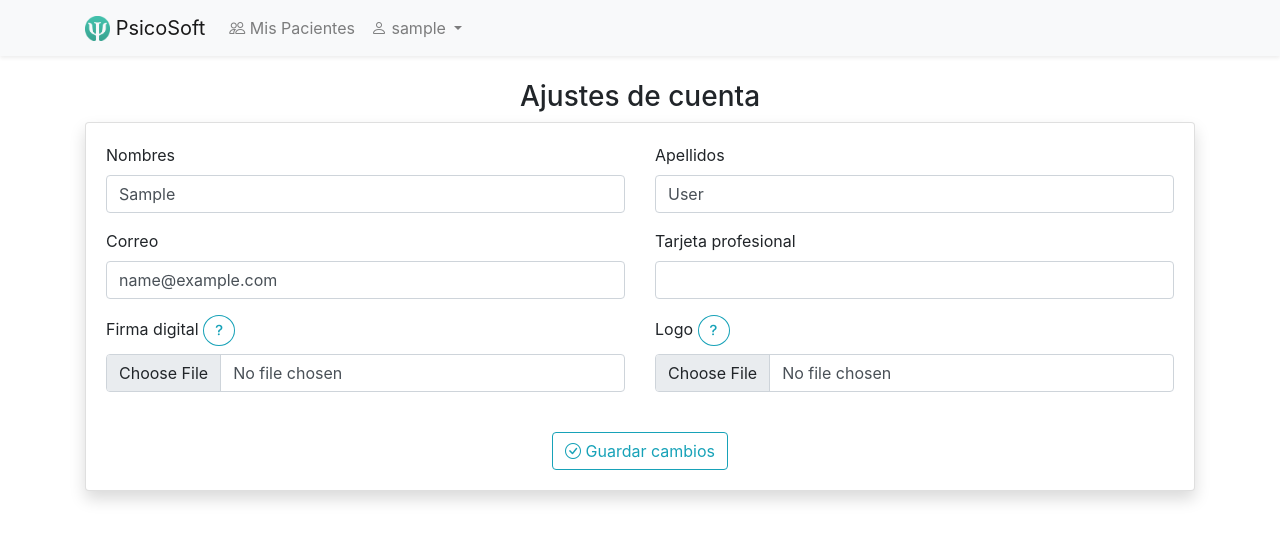
After one commit to samir04m/PsicoSoft, a Django app: page /cuenta/ in a window 1280 px wide. The commit adds this page. Shown: the top 541 px of the page. Run offline with Django 4.2, Linux system fonts and the light colour scheme; the visitor is signed in with stand-in values (Sample User, id 1); data that the repository does not hold is empty; some libraries are stand-ins or nearby versions.

Commit message:
Vista Ajustes de cuenta

```diff
--- a/main/templatetags/myTags.py
+++ b/main/templatetags/myTags.py
@@ -14,6 +14,6 @@ def getEdad(fechaNacimiento):
     if fechaNacimiento:
         today = date.today()
         edad = today.year - fechaNacimiento.year - ((today.month, today.day) < (fechaNacimiento.month, fechaNacimiento.day))
-        return edad + " años"
+        return str(edad) + " años"
     else:
         return ""
--- a/main/urls.py
+++ b/main/urls.py
@@ -15,4 +15,5 @@ urlpatterns = [
     path('login/', views.Login, name='login'),
     path('logout/', views.Logout, name='logout'),
     path('cambiar-contraseña/', views.change_password, name='change_password'),
+    path('cuenta/', views.setting_account, name='setting_account'),
 ]
--- a/main/views.py
+++ b/main/views.py
@@ -55,6 +55,38 @@ def change_password(request):
     })
 
 @login_required(login_url='/login/')
+def setting_account(request):
+    psicologo = Psicologo.objects.filter(usuario=request.user).first()
+    if request.method == 'POST':
+        try:
+            usuario = request.user
+            usuario.first_name = request.POST.get('first_name').title()
+            usuario.last_name = request.POST.get('last_name').title()
+            usuario.email = request.POST.get('email').lower()
+            usuario.save()
+            if psicologo:
+                psicologo.numeroTarjetaProfesional = request.POST.get('numeroTarjetaProfesional')
+                if request.FILES.get('firma'):
+                    psicologo.firma = request.FILES.get('firma')
+                if request.FILES.get('logo'):
+                    psicologo.logo = request.FILES.get('logo')
+            else:
+                psicologo = Psicologo(
+                    usuario = request.user,
+                    numeroTarjetaProfesional = request.POST.get('numeroTarjetaProfesional'),
+                    firma = request.FILES.get('firma'),
+                    logo = request.FILES.get('logo')
+                )
+            psicologo.save()
+            messages.success(request, 'Tu información ha sido guardada exitosamente.', extra_tags='success')
+        except Exception as e:
+            saveLog(request.user, "No se pudo guardar la informacion. Metodo setting_account", e)
+            messages.error(request, 'No fue posible guardar la información. Intente de nuevo.', extra_tags='danger')
+        return redirect('main:setting_account')
+
+    return render(request, 'usuario/setting_account.html', {"psicologo":psicologo})
+
+@login_required(login_url='/login/')
 def CompletarRegistro(request):
     if request.method == 'POST':
         try:
@@ -72,7 +104,7 @@ def CompletarRegistro(request):
             messages.success(request, 'Tu registro se completo exitosamente.', extra_tags='success')
             return redirect('main:PacienteList')
         except Exception as e:
-            saveLog(request.user, "No guardar informacion del psicologo. Metodo CompletarRegistro", e)
+            saveLog(request.user, "No se pudo completar registro del psicologo. Metodo CompletarRegistro", e)
             messages.error(request, 'No fue posible guardar la información. Intente de nuevo.', extra_tags='danger')
             return redirect('main:CompletarRegistro')
     else:
@@ -182,5 +214,4 @@ def PacienteDetails(request, id):
         "psicologo": Psicologo.objects.filter(usuario=request.user).first(),
         "today": datetime.now()
     }
-    print(paciente.evolucion_set.all())
     return render(request, 'paciente/details.html', context)
--- a/templates/base/navbar.html
+++ b/templates/base/navbar.html
@@ -12,20 +12,22 @@
         <div class="collapse navbar-collapse" id="navbarSupportedContent">
             <ul class="navbar-nav me-auto mb-2 mb-lg-0">
                 <li class="nav-item">
-                    <a class="nav-link" href="{% url 'main:PacienteList' %}">Mis Pacientes</a>
+                    <a class="nav-link" href="{% url 'main:PacienteList' %}"><i class="bi bi-people"></i> Mis Pacientes</a>
                 </li>
                 <li class="nav-item dropdown">
                     <a class="nav-link dropdown-toggle" href="#" role="button" data-bs-toggle="dropdown"
                         aria-expanded="false">
-                        <i class="bi bi-person"></i> {{ request.user }}
+                        <!-- <i class="bi bi-person-circle"></i> -->
+                        <i class="bi bi-person"></i>
+                        {{ request.user }}
                     </a>
                     <ul class="dropdown-menu">
-                        <li><a class="dropdown-item" href="{% url 'main:change_password' %}">Cambiar contraseña</a></li>
-                        <!-- <li><a class="dropdown-item" href="#">Ajustes de cuenta</a></li> -->
+                        <li><a class="dropdown-item" href="{% url 'main:change_password' %}"><i class="bi bi-repeat"></i> Cambiar contraseña</a></li>
+                        <li><a class="dropdown-item" href="{% url 'main:setting_account' %}"><i class="bi bi-gear"></i> Ajustes de cuenta</a></li>
                         <li>
                             <hr class="dropdown-divider">
                         </li>
-                        <li><a class="dropdown-item" href="{% url 'main:logout' %}">Cerrar sesión</a></li>
+                        <li><a class="dropdown-item" href="{% url 'main:logout' %}"><i class="bi bi-power"></i> Cerrar sesión</a></li>
                     </ul>
                 </li>
 
--- /dev/null
+++ b/templates/usuario/setting_account.html
@@ -0,0 +1,85 @@
+{% extends 'base/base.html' %}
+
+{% block title %}Ajustes de cuenta{% endblock %}
+
+{% block contenido %}
+    <h3 class="text-center mt-2 animate__animated animate__fadeInDown">
+        Ajustes de cuenta
+    </h3>
+    <div class="card shadow animate__animated animate__fadeInUp">
+        <div class="card-body">
+            <form method="POST" enctype="multipart/form-data">
+                {% csrf_token %}
+                <div class="row">
+                    <div class="col-md-6 mb-3">
+                        <label for="first_name" class="form-label">Nombres</label>
+                        <input type="text" class="form-control" id="first_name" name="first_name" value="{{request.user.first_name}}" required>
+                    </div>
+                    <div class="col-md-6 mb-3">
+                        <label for="last_name" class="form-label">Apellidos</label>
+                        <input type="text" class="form-control" id="last_name" name="last_name" value="{{request.user.last_name}}" required>
+                    </div>
+                    <div class="col-md-6 mb-3">
+                        <label for="email" class="form-label">Correo</label>
+                        <input type="email" class="form-control" id="email" name="email" value="{{request.user.email}}">
+                    </div>
+                    <div class="col-md-6 mb-3">
+                        <label for="numeroTarjetaProfesional" class="form-label">Tarjeta profesional</label>
+                        <input type="number" class="form-control" id="numeroTarjetaProfesional" name="numeroTarjetaProfesional" value="{{psicologo.numeroTarjetaProfesional}}" required>
+                    </div>
+                    <div class="col-md-6 mb-3">
+                        <label for="firma" class="form-label">
+                            Firma digital
+                            <button type="button" class="btn btn-sm btn-outline-info rounded-circle" data-bs-toggle="popover"
+                                data-bs-title="Información" data-bs-content="Sube tu firma digital con formato de imagen para que esta sea puesta en las impresiones de historias clínicas." data-bs-placement="top" > <i class="bi bi-question-lg"></i> </button>
+                        </label>
+                        <input type="file" class="form-control" id="firma" name="firma" accept="image/*">
+                        {% if psicologo.firma %}
+                        <div class="row">
+                            <p class="m-2">Firma actual:</p>
+                            <div class="offset-md-2 col-md-8">
+                                    <img src="{{ psicologo.firma.url }}" alt="" class="img-fluid">
+
+                                </div>
+                            </div>
+                        {% endif %}
+                    </div>
+                    <div class="col-md-6 mb-3">
+                        <label for="firma" class="form-label">
+                            Logo
+                            <button type="button" class="btn btn-sm btn-outline-info rounded-circle" data-bs-toggle="tooltip"
+                            data-bs-placement="top" data-bs-title="Sube un logo que quieras mostrar en la impresión de historias clínicas"> <i class="bi bi-question-lg"></i> </button>
+                        </label>
+                        <input type="file" class="form-control" id="logo" name="logo" accept="image/*">
+                        {% if psicologo.logo %}
+                        <div class="row">
+                            <p class="m-2">Logo actual:</p>
+                            <div class="offset-md-2 col-md-8">
+                                    <img src="{{ psicologo.logo.url }}" alt="" class="img-fluid">
+
+                                </div>
+                            </div>
+                        {% endif %}
+                    </div>
+
+                </div>
+                <div class="text-center mt-4">
+                    <button type="submit" class="btn btn-outline-info"><i class="bi bi-check-circle"></i> Guardar cambios</button>
+                </div>
+            </form>
+        </div>
+    </div>
+
+    {% include 'alertToast.html' %}
+
+{% endblock %}
+
+{% block script %}
+    <script type="text/javascript">
+        $(document).ready(function() {
+            $('#toastRespuesta').toast('show');
+            $('[data-bs-toggle="tooltip"]').tooltip();
+            $('[data-bs-toggle="popover"]').popover();
+        });
+    </script>
+{% endblock %}
```
Also changed, not shown: 1 other file.
